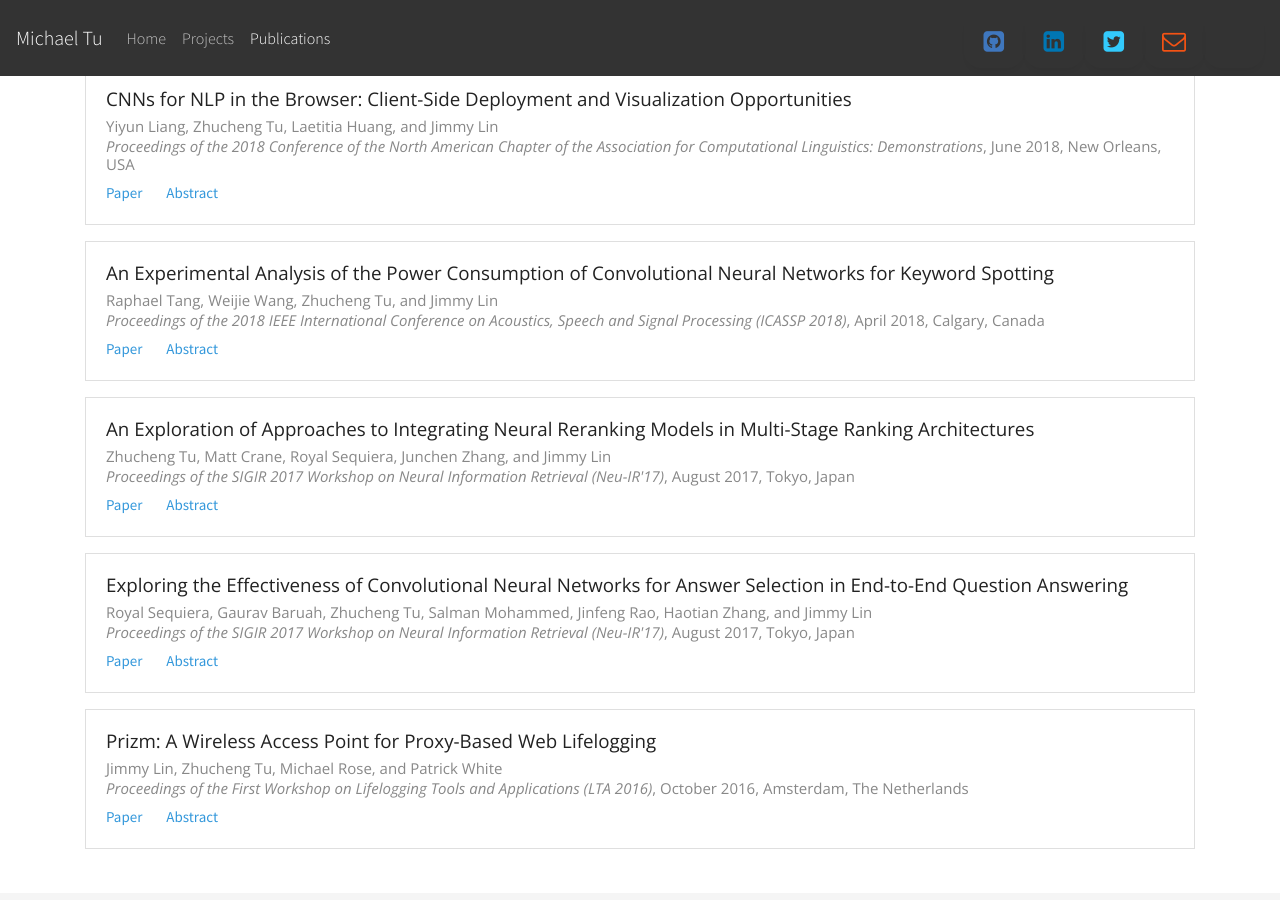
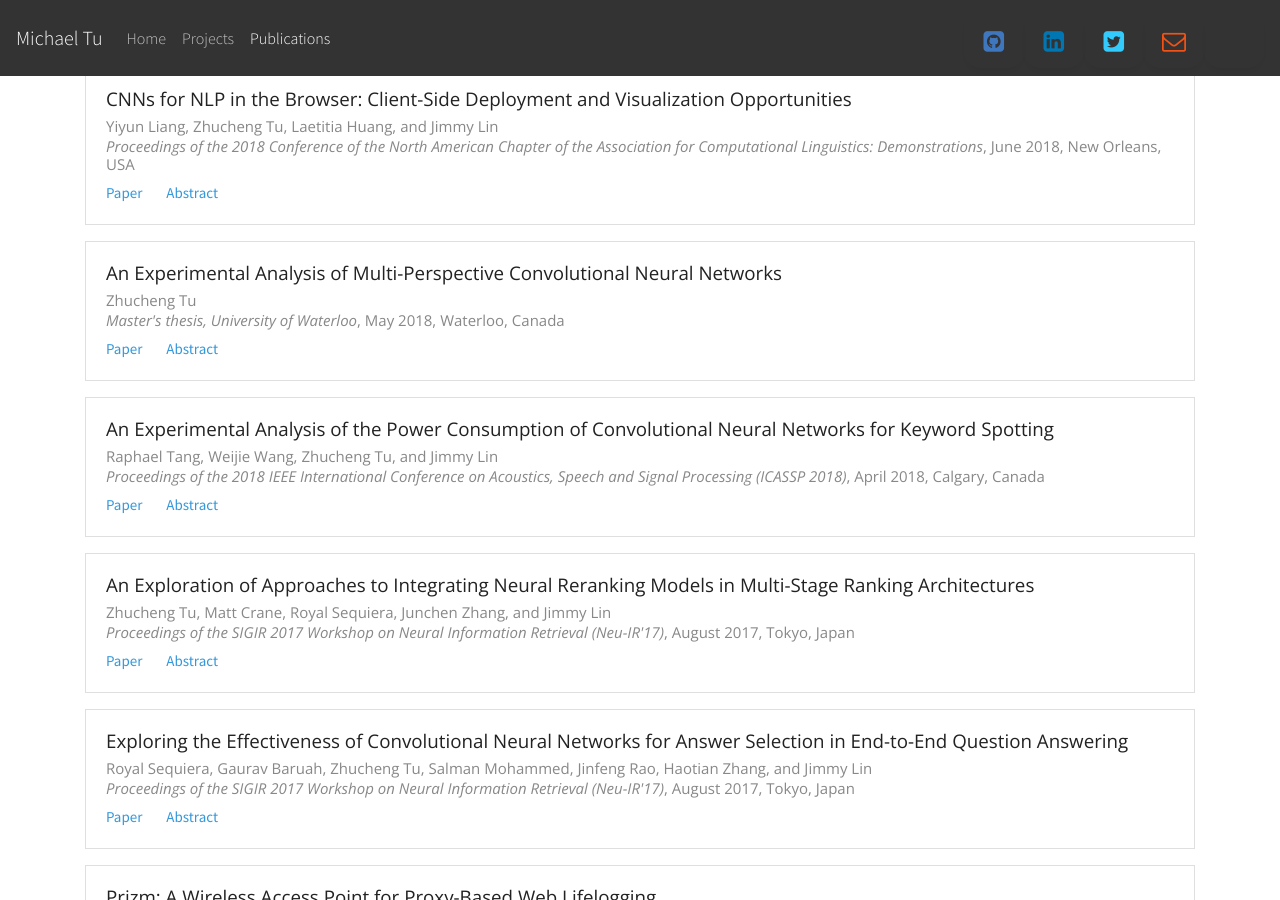
Before and after one commit to tuzhucheng/tuzhucheng.github.io, a Jekyll site: the page built from publications/index.html, in a window 1280 px wide and 900 px high, scrolled down 741 px. Built offline with Jekyll 4.4.1, drawn with Linux system fonts in a browser that asks for light colours; nearby versions of some CDN libraries; some web fonts are replaced; comment, search, counter and statistics services are not loaded; a style sheet for code colours, icons or effects is not loaded; some of the changed lines change nothing that is shown.

Commit message:
Add Master's thesis

```diff
--- a/_data/publications.yml
+++ b/_data/publications.yml
@@ -97,6 +97,25 @@
   location: New Orleans, USA
   year: June 2018
 
+- id: tu2018experimental
+  names: "<strong>Zhucheng Tu</strong>"
+  title: An Experimental Analysis of Multi-Perspective Convolutional Neural Networks
+  link: https://uwspace.uwaterloo.ca/handle/10012/13297
+  abstract: "Modelling the similarity of sentence pairs is an important problem in
+  natural language processing and information retrieval, with applications in tasks
+  such as paraphrase identification and answer selection in question answering.
+  The Multi-Perspective Convolutional Neural Network (MP-CNN) is a model that improved
+  previous state-of-the-art models in 2015 and has remained a popular model for sentence
+  similarity tasks. However, until now, there has not been a rigorous study of how the
+  model actually achieves competitive accuracy. In this thesis, we report on a series
+  of detailed experiments that break down the contribution of each component of MP-CNN
+  towards its statistical accuracy and how they affect model robustness. We find that
+  two key components of MP-CNN are non-essential to achieve competitive accuracy and
+  they make the model less robust to changes in hyperparameters."
+  booktitle: "Master's thesis, University of Waterloo"
+  location: Waterloo, Canada
+  year: May 2018
+
 - id: tang2017experimental
   names: "Raphael Tang, Weijie Wang, <strong>Zhucheng Tu</strong>, and Jimmy Lin"
   title: An Experimental Analysis of the Power Consumption of Convolutional Neural Networks for Keyword Spotting
```
